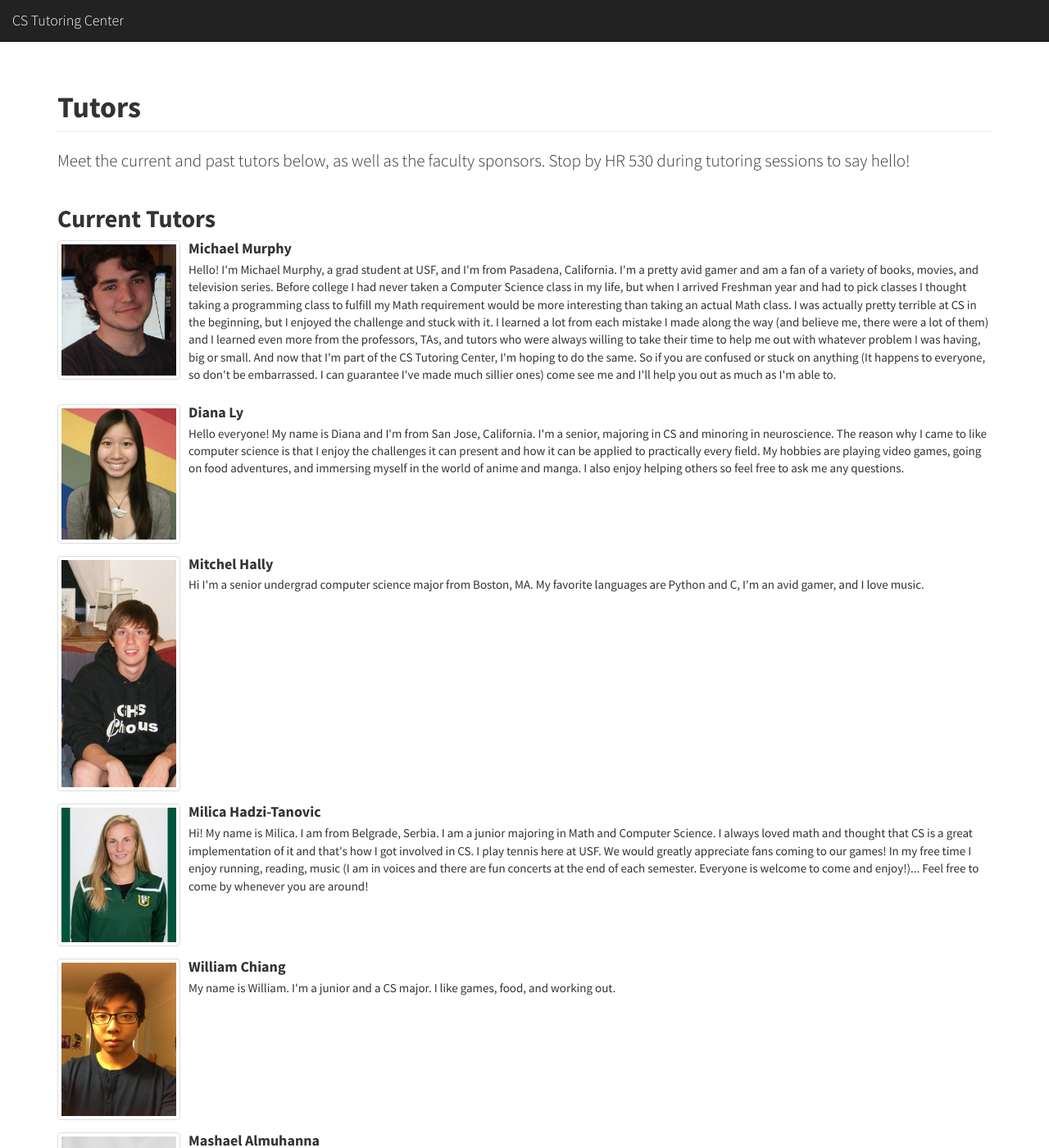
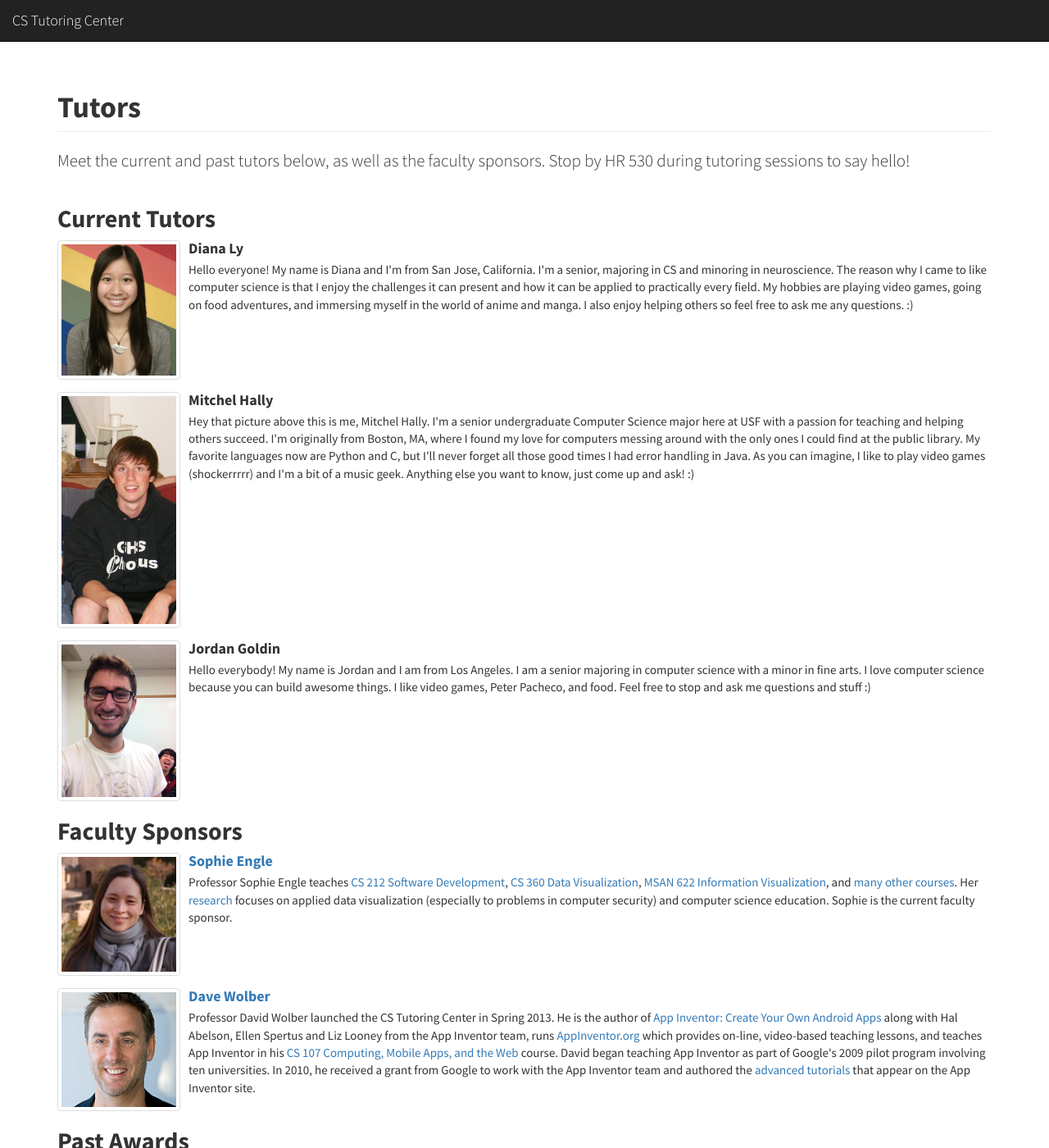
Before and after one commit to CSTutors/CSTutors.github.io, a Jekyll site: the page built from tutors/index.html, in a window 1280 px wide and 1400 px high. Shown: the whole window at 82% size. Built offline with Jekyll 4.4.1, drawn with Linux system fonts in a browser that asks for light colours; nearby versions of some CDN libraries; some of the changed text lies outside the part shown.

Commit message:
Updated current tutors and events list.

```diff
--- a/tutors/index.html
+++ b/tutors/index.html
@@ -10,18 +10,6 @@
 
     <li class="media">
         <a class="pull-left" href="#">
-            <img class="media-object img-thumbnail" width="150" src="{{ site.url }}/img/murphy.jpg">
-        </a>
-
-        <div class="media-body">
-            <h4 class="media-heading">Michael Murphy</h4>
-
-            <p>Hello! I'm Michael Murphy, a grad student at USF, and I'm from Pasadena, California. I'm a pretty avid gamer and am a fan of a variety of books, movies, and television series. Before college I had never taken a Computer Science class in my life, but when I arrived Freshman year and had to pick classes I thought taking a programming class to fulfill my Math requirement would be more interesting than taking an actual Math class. I was actually pretty terrible at CS in the beginning, but I enjoyed the challenge and stuck with it. I learned a lot from each mistake I made along the way (and believe me, there were a lot of them) and I learned even more from the professors, TAs, and tutors who were always willing to take their time to help me out with whatever problem I was having, big or small. And now that I'm part of the CS Tutoring Center, I'm hoping to do the same. So if you are confused or stuck on anything (It happens to everyone, so don't be embarrassed. I can guarantee I've made much sillier ones) come see me and I'll help you out as much as I'm able to.</p>
-        </div>
-    </li>
-
-    <li class="media">
-        <a class="pull-left" href="#">
             <img class="media-object img-thumbnail" width="150" src="{{ site.url }}/img/ly.jpg">
         </a>
 
@@ -29,7 +17,9 @@
             <h4 class="media-heading">Diana Ly</h4>
 
         <p>
-	Hello everyone! My name is Diana and I'm from San Jose, California. I'm a senior, majoring in CS and minoring in neuroscience. The reason why I came to like computer science is that I enjoy the challenges it can present and how it can be applied to practically every field. My hobbies are playing video games, going on food adventures, and immersing myself in the world of anime and manga. I also enjoy helping others so feel free to ask me any questions. </p>
+        Hello everyone! My name is Diana and I'm from San Jose, California. I'm a senior, majoring in CS and minoring in neuroscience. The reason why I came to like computer science is that I enjoy the challenges it can present and how it can be applied to practically every field. My hobbies are playing video games, going on food adventures, and immersing myself in the world of anime and manga. I also enjoy helping others so feel free to ask me any questions. :)
+        </p>
+
         </div>
     </li>
 
@@ -41,45 +31,19 @@
     <div class="media-body">
         <h4 class="media-heading">Mitchel Hally</h4>
 
-            <p>Hi I'm a senior undergrad computer science major from Boston, MA. My favorite languages are Python and C, I'm an avid gamer, and I love music.</p>
+        <p>Hey that picture above this is me, Mitchel Hally. I'm a senior undergraduate Computer Science major here at USF with a passion for teaching and helping others succeed. I'm originally from Boston, MA, where I found my love for computers messing around with the only ones I could find at the public library. My favorite languages now are Python and C, but I'll never forget all those good times I had error handling in Java. As you can imagine, I like to play video games (shockerrrrr) and I'm a bit of a music geek. Anything else you want to know, just come up and ask! :) </p>
     </div>
     </li>
 
     <li class="media">
     <a class="pull-left" href="#">
-            <img class="media-object img-thumbnail" width="150" src="{{ site.url }}/img/hadzi-tanovic1.jpg">
+        <img class="media-object img-thumbnail" width="150" src="{{ site.url }}/img/goldin.JPG">
     </a>
 
     <div class="media-body">
-            <h4 class="media-heading">Milica Hadzi-Tanovic</h4>
+        <h4 class="media-heading">Jordan Goldin</h4>
 
-        <p>
-    Hi! My name is Milica. I am from Belgrade, Serbia. I am a junior majoring in Math and Computer Science. I always loved math and thought that CS is a great implementation of it and that's how I got involved in CS. I play tennis here at USF. We would greatly appreciate fans coming to our games! In my free time I enjoy running, reading, music (I am in voices and there are fun concerts at the end of each semester. Everyone is welcome to come and enjoy!)... Feel free to come by whenever you are around!</p>
-        </div>
-    </li>
-
-    <li class="media">
-        <a class="pull-left" href="#">
-            <img class="media-object img-thumbnail" width="150" src="{{ site.url }}/img/chiang.jpg">
-        </a>
-
-        <div class="media-body">
-            <h4 class="media-heading">William Chiang</h4>
-
-            <p>My name is William. I'm a junior and a CS major. I like games, food, and working out.</p>
-        </div>
-    </li>
-
-    <li class="media">
-        <a class="pull-left" href="#">
-            <img class="media-object img-thumbnail" width="150" src="{{ site.url }}/img/almuhanna.jpg">
-        </a>
-
-        <div class="media-body">
-            <h4 class="media-heading">Mashael Almuhanna</h4>
-
-        <p>
-    Hi Everyone! My name is Mashael and I'm from Riyadh, Saudi Arabia. I'm a junior majoring in computer science and hopefully I'll graduate next fall. I have never taken a CS class before CS110, but I have always liked math and thinking logically which are essential in CS. What I also like about CS is that you work on something useful that you can eventually use. The classes that I have taken are Math 201, CS110, 112, 245, 480 and I'm currently taking 212 and 220. If you see me around, I'll be happy to help with whatever you need.  </p>
+        <p>Hello everybody! My name is Jordan and I am from Los Angeles. I am a senior majoring in computer science with a minor in fine arts. I love computer science because you can build awesome things. I like video games, Peter Pacheco, and food. Feel free to stop and ask me questions and stuff :)</p>
     </div>
     </li>
 
```
Also changed, not shown: index.html (+11 -12 lines), img/goldin.JPG (added). Lines whose indentation alone changed are shown as unchanged.
